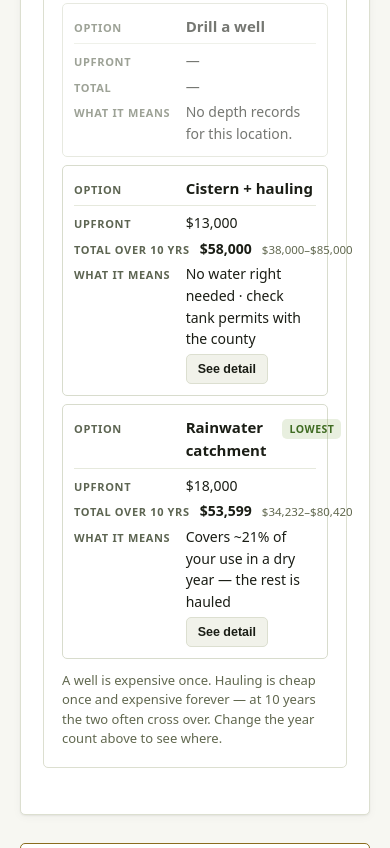
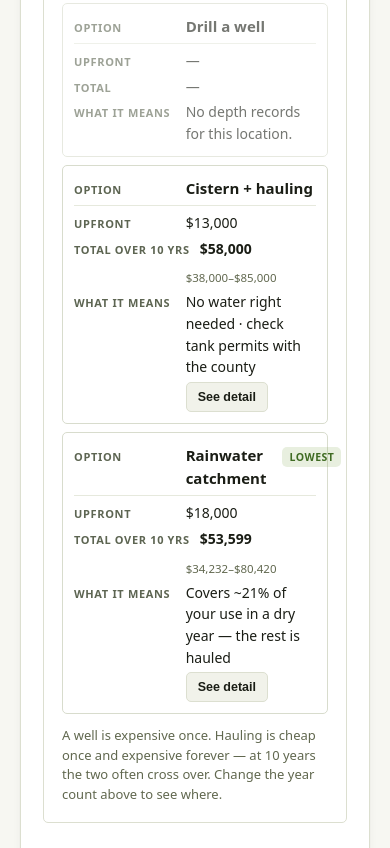
Before and after one commit to suitedconnector/ogprep, a plain HTML site: page app/index.html in a window 390 px wide. Shown: the part 2517-3365 px from the top of the page. Drawn offline with nearby package versions, Linux system fonts and the light colour scheme.

Commit message:
Mobile: put the cost range under the figure in stacked compare cards
The range span sat beside the figure inside a flex row and pushed the page
8px past a 375px viewport, forcing a sideways scroll.

Co-Authored-By: Claude Sonnet 5.5 <noreply@anthropic.com>

```diff
--- a/app/index.html
+++ b/app/index.html
@@ -244,6 +244,11 @@
   .cmpFoot{margin:12px 0 0;font-size:13px;color:var(--muted);line-height:1.5}
   @media (max-width:620px){
     table.cmp td.n{text-align:left !important}
+    /* The stacked card makes each cell a flex row, so the range line sat beside
+       the figure, squeezed to a sliver and pushing the page 8px past a 375px
+       viewport. Give it its own line, aligned under the figure. */
+    table.cmp.stack td.n{flex-wrap:wrap}
+    table.cmp.stack .cmpRow .rng,.cmpRow .rng{flex:0 0 100%;padding-left:calc(42% + 10px);margin-top:0}
     .cmpRow.sel{outline:1px solid rgba(200,162,74,.35)}
   }
 
```
